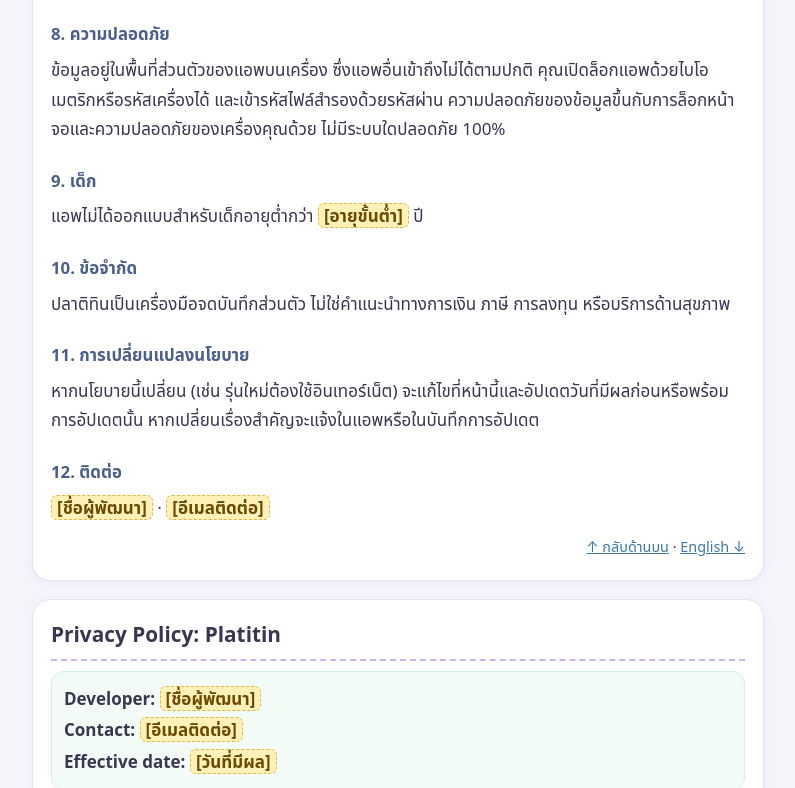
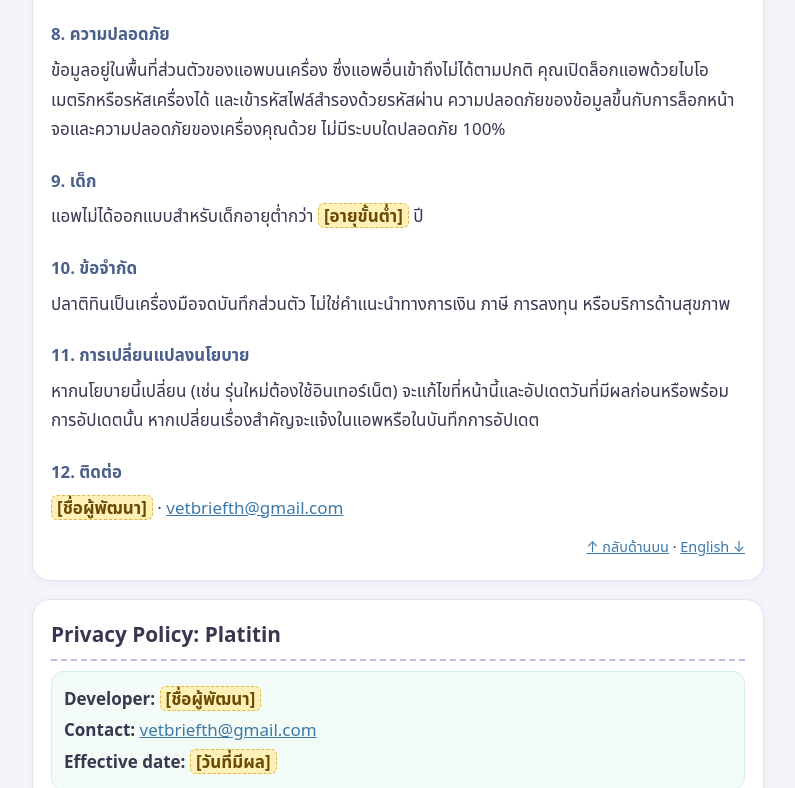
Before and after one commit to seeyouloverreallife-debug/platitin-privacy, a plain HTML site: page index.html in a window 1280 px wide. Shown: the part 2012-2800 px from the top of the page, without its empty margins (242-1037 px from the left). Drawn offline with Linux system fonts and the light colour scheme.

Commit message:
Fill in contact email

```diff
--- a/index.html
+++ b/index.html
@@ -73,7 +73,7 @@
   <h2>นโยบายความเป็นส่วนตัว ปลาติทิน</h2>
   <div class="meta">
     <div><strong>ผู้พัฒนา:</strong> <span class="ph">[ชื่อผู้พัฒนา]</span></div>
-    <div><strong>ติดต่อ:</strong> <span class="ph">[อีเมลติดต่อ]</span></div>
+    <div><strong>ติดต่อ:</strong> <a href="mailto:vetbriefth@gmail.com">vetbriefth@gmail.com</a></div>
     <div><strong>มีผลตั้งแต่:</strong> <span class="ph">[วันที่มีผล]</span></div>
   </div>
   <p>นโยบายนี้ใช้กับแอพ "ปลาติทิน" (com.platitin.app) รุ่นที่ดาวน์โหลดจาก Google Play</p>
@@ -126,7 +126,7 @@
   <p>หากนโยบายนี้เปลี่ยน (เช่น รุ่นใหม่ต้องใช้อินเทอร์เน็ต) จะแก้ไขที่หน้านี้และอัปเดตวันที่มีผลก่อนหรือพร้อมการอัปเดตนั้น หากเปลี่ยนเรื่องสำคัญจะแจ้งในแอพหรือในบันทึกการอัปเดต</p>
 
   <h3>12. ติดต่อ</h3>
-  <p><span class="ph">[ชื่อผู้พัฒนา]</span> · <span class="ph">[อีเมลติดต่อ]</span></p>
+  <p><span class="ph">[ชื่อผู้พัฒนา]</span> · <a href="mailto:vetbriefth@gmail.com">vetbriefth@gmail.com</a></p>
   <p class="back"><a href="#top">↑ กลับด้านบน</a> · <a href="#en" lang="en">English ↓</a></p>
 </section>
 
@@ -134,7 +134,7 @@
   <h2>Privacy Policy: Platitin</h2>
   <div class="meta">
     <div><strong>Developer:</strong> <span class="ph">[ชื่อผู้พัฒนา]</span></div>
-    <div><strong>Contact:</strong> <span class="ph">[อีเมลติดต่อ]</span></div>
+    <div><strong>Contact:</strong> <a href="mailto:vetbriefth@gmail.com">vetbriefth@gmail.com</a></div>
     <div><strong>Effective date:</strong> <span class="ph">[วันที่มีผล]</span></div>
   </div>
   <p>This policy applies to the Platitin app (com.platitin.app) as downloaded from Google Play.</p>
@@ -184,7 +184,7 @@
   <p>If this policy changes (for example, if a future version needs internet access), this page will be updated with a new effective date before or with that update; significant changes will be noted in the app or release notes.</p>
 
   <h3>12. Contact</h3>
-  <p><span class="ph">[ชื่อผู้พัฒนา]</span> · <span class="ph">[อีเมลติดต่อ]</span></p>
+  <p><span class="ph">[ชื่อผู้พัฒนา]</span> · <a href="mailto:vetbriefth@gmail.com">vetbriefth@gmail.com</a></p>
   <p class="back"><a href="#top">↑ Back to top</a> · <a href="#th" lang="th">ภาษาไทย ↑</a></p>
 </section>
 </main>
```
